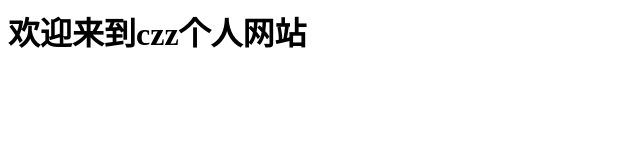
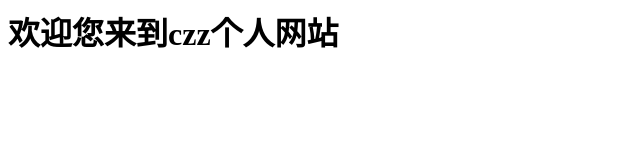
Before and after one commit to chenzhuangzhu/chenzhuangzhu.github.io, a plain HTML site: page index.html in a window 1280 px wide. Shown: the whole page, without its empty margins (0-640 px from the left). Drawn offline with Linux system fonts and the light colour scheme.

Commit message:
Update index.html

```diff
--- a/index.html
+++ b/index.html
@@ -9,7 +9,7 @@
 </head>
 
 <body>
-  <h1>欢迎来到czz个人网站</ h1>
+  <h1>欢迎您来到czz个人网站</ h1>
 </body>
 
 </html>
```
